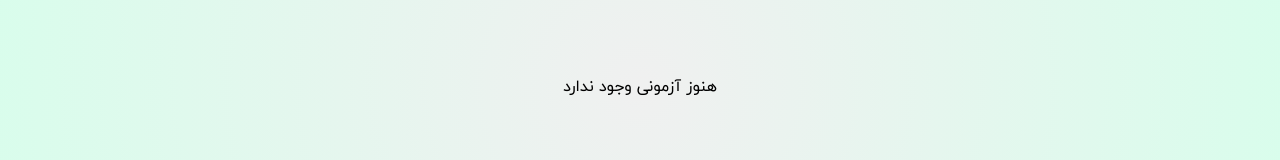
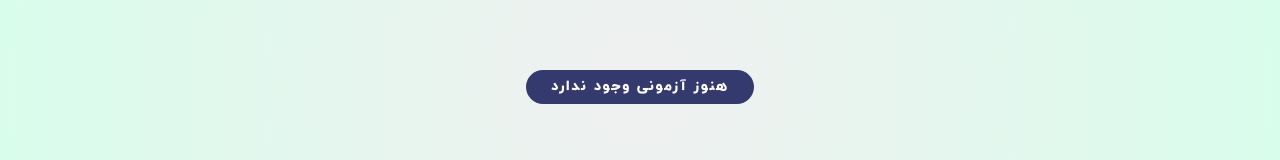
Before and after one commit to mostafaMohseniKabir/azmoonak, a Vue app: page / in a window 1280 px wide. Shown: the part 313-473 px from the top of the page. Built offline with nearby package versions, Linux system fonts and the light colour scheme.

Commit message:
fix(azmoonak): Handle css bug

```diff
--- a/src/components/TheTestPageContent.vue
+++ b/src/components/TheTestPageContent.vue
@@ -11,7 +11,12 @@
         <v-icon right>mdi-pencil</v-icon>
     </v-btn>
 
-    <p v-else-if="!isAdmin && !finalizeTest">هنوز آزمونی وجود ندارد</p>
+    <p
+      v-else-if="!isAdmin && !finalizeTest"
+      class="test-page-content_no-test"
+    >
+      هنوز آزمونی وجود ندارد
+    </p>
 
     <div
       v-else
@@ -68,12 +73,12 @@ export default {
 }
 
 .test-page-content_no-test {
-  color: $font-color-dark-secondary;
+  color: white;
   text-align: center;
   border-radius: 20px;
   padding: 10px 25px;
   font-weight: 300;
-  background: rgba(0,0,0,.8);
+  background: $font-color-dark-secondary;
   font-size: .9rem;
   letter-spacing: .1rem;
   font-weight: bold;
```
